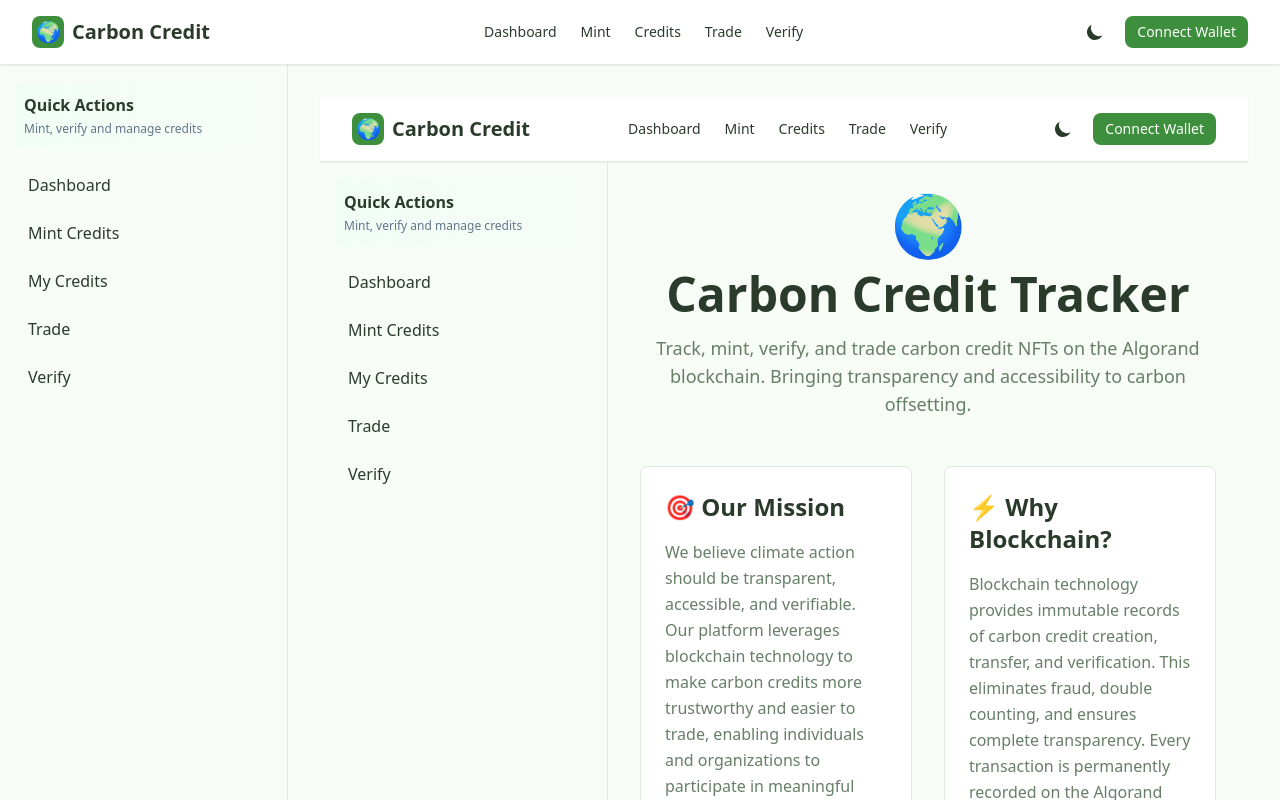
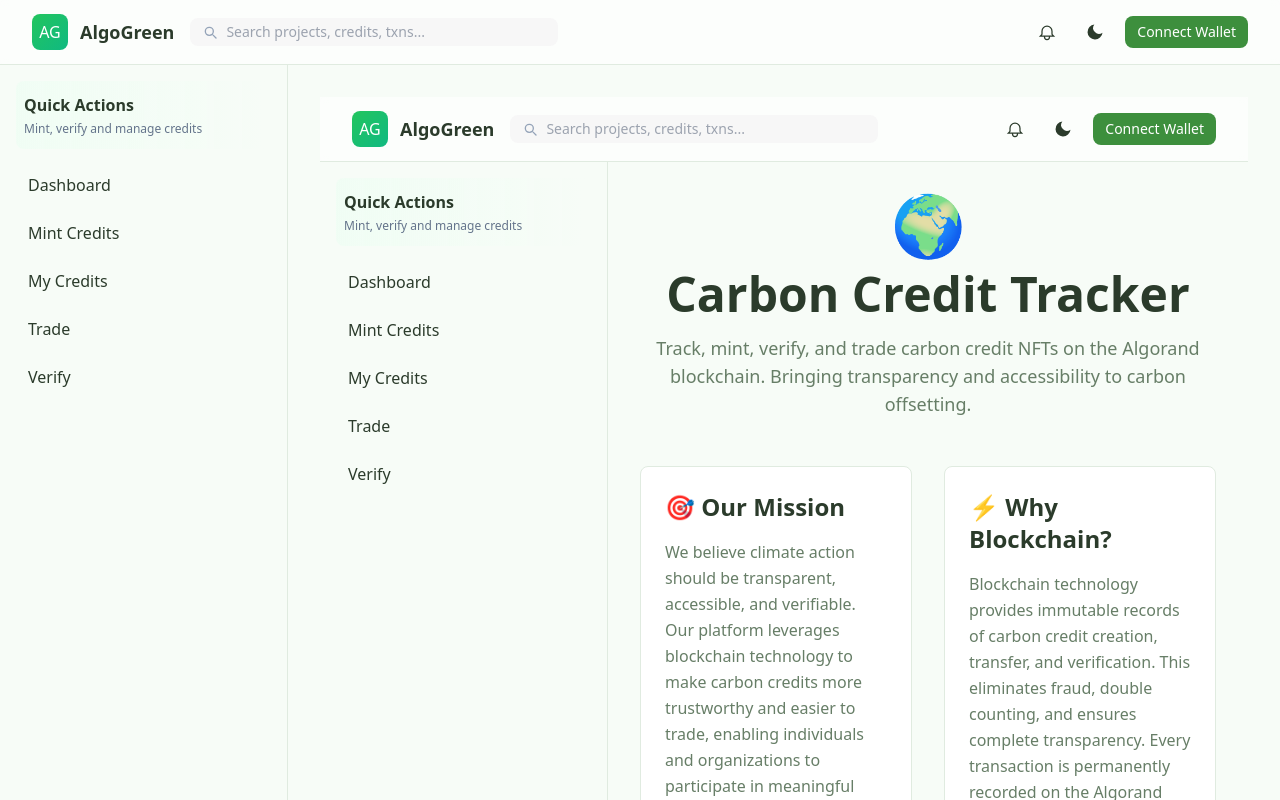
Before and after one commit to AdithyaPathakoti/AlgoGreen, a React (Vite) app: page /about in a window 1280 px wide. Shown: the top 800 px of the page. Built offline with nearby package versions, Linux system fonts and the light colour scheme.

Commit message:
feat(navbar): new top navigation, search and mobile menu

```diff
--- a/client/components/Navbar.tsx
+++ b/client/components/Navbar.tsx
@@ -8,7 +8,9 @@ import Button from "./Button";
 const Navbar: React.FC = () => {
   const { isConnected, address, connectWallet, disconnectWallet } = useWallet();
   const { isDark, toggleTheme } = useTheme();
-  const [isMenuOpen, setIsMenuOpen] = useState(false);
+  const [query, setQuery] = useState("");
+  const [menuOpen, setMenuOpen] = useState(false);
+  const [notifOpen, setNotifOpen] = useState(false);
 
   const handleWalletClick = async () => {
     if (isConnected) {
@@ -23,174 +25,67 @@ const Navbar: React.FC = () => {
   };
 
   return (
-    <nav className="sticky top-0 z-40 border-b border-border bg-card text-card-foreground shadow-sm">
+    <header className="sticky top-0 z-50 bg-card/60 backdrop-blur-sm border-b border-border">
       <div className="max-w-7xl mx-auto px-4 sm:px-6 lg:px-8">
         <div className="flex items-center justify-between h-16">
-          {/* Logo and Brand */}
-          <Link to="/" className="flex items-center gap-2 font-bold text-xl">
-            <div className="w-8 h-8 bg-primary rounded-lg flex items-center justify-center text-primary-foreground">
-              🌍
+          <div className="flex items-center gap-4">
+            <Link to="/" className="flex items-center gap-3">
+              <div className="w-9 h-9 rounded-lg bg-gradient-to-br from-green-500 to-emerald-500 flex items-center justify-center text-white">AG</div>
+              <span className="font-bold text-lg hidden sm:inline">AlgoGreen</span>
+            </Link>
+
+            <div className="hidden md:flex items-center bg-input rounded-lg px-3 py-1 gap-2">
+              <svg className="w-4 h-4 text-slate-400" fill="none" stroke="currentColor" viewBox="0 0 24 24"><path strokeWidth={2} strokeLinecap="round" strokeLinejoin="round" d="M21 21l-4.35-4.35M17 11a6 6 0 11-12 0 6 6 0 0112 0z"/></svg>
+              <input
+                value={query}
+                onChange={(e) => setQuery(e.target.value)}
+                placeholder="Search projects, credits, txns..."
+                className="bg-transparent outline-none text-sm w-80"
+              />
             </div>
-            <span className="hidden sm:inline text-foreground">
-              Carbon Credit
-            </span>
-          </Link>
-
-          {/* Desktop Navigation */}
-          <div className="hidden md:flex items-center gap-6">
-            <Link
-              to="/dashboard"
-              className="text-sm font-medium text-foreground hover:text-primary transition-colors"
-            >
-              Dashboard
-            </Link>
-            <Link
-              to="/mint"
-              className="text-sm font-medium text-foreground hover:text-primary transition-colors"
-            >
-              Mint
-            </Link>
-            <Link
-              to="/credits"
-              className="text-sm font-medium text-foreground hover:text-primary transition-colors"
-            >
-              Credits
-            </Link>
-            <Link
-              to="/trade"
-              className="text-sm font-medium text-foreground hover:text-primary transition-colors"
-            >
-              Trade
-            </Link>
-            <Link
-              to="/verify"
-              className="text-sm font-medium text-foreground hover:text-primary transition-colors"
-            >
-              Verify
-            </Link>
           </div>
 
-          {/* Right side actions */}
-          <div className="flex items-center gap-3">
-            {/* Theme Toggle */}
-            <button
-              onClick={toggleTheme}
-              className="p-2 rounded-lg hover:bg-accent/10 transition-colors text-foreground"
-              aria-label="Toggle theme"
-            >
+          <nav className="flex items-center gap-3">
+            <button onClick={() => setNotifOpen(!notifOpen)} aria-label="Notifications" className="p-2 rounded-md hover:bg-accent/10">
+              <svg className="w-5 h-5" viewBox="0 0 24 24" fill="none" stroke="currentColor"><path strokeWidth={1.5} d="M15 17h5l-1.405-1.405A2.032 2.032 0 0118 14.158V11a6 6 0 10-12 0v3.159c0 .538-.214 1.055-.595 1.436L4 17h5m6 0v1a3 3 0 11-6 0v-1m6 0H9"/></svg>
+            </button>
+
+            <button onClick={toggleTheme} className="p-2 rounded-md hover:bg-accent/10" aria-label="Toggle theme">
               {isDark ? (
-                <svg
-                  className="w-5 h-5"
-                  fill="currentColor"
-                  viewBox="0 0 20 20"
-                >
-                  <path
-                    fillRule="evenodd"
-                    d="M10 2a1 1 0 011 1v1a1 1 0 11-2 0V3a1 1 0 011-1zm4.22 1.78a1 1 0 011.414 0l.707.707a1 1 0 01-1.414 1.414l-.707-.707a1 1 0 010-1.414zm2.828 2.828a1 1 0 011.414 0l.707.707a1 1 0 01-1.414 1.414l-.707-.707a1 1 0 010-1.414zM10 7a3 3 0 100 6 3 3 0 000-6zm-7 9a1 1 0 011 1v1a1 1 0 11-2 0v-1a1 1 0 011-1zm14 0a1 1 0 011 1v1a1 1 0 11-2 0v-1a1 1 0 011-1z"
-                    clipRule="evenodd"
-                  />
-                </svg>
+                <svg className="w-5 h-5" viewBox="0 0 24 24" fill="currentColor"><path d="M12 3v2"/><path d="M12 19v2"/><path d="M4.2 4.2l1.4 1.4"/><path d="M18.4 18.4l1.4 1.4"/><circle cx="12" cy="12" r="4"/></svg>
               ) : (
-                <svg
-                  className="w-5 h-5"
-                  fill="currentColor"
-                  viewBox="0 0 20 20"
-                >
-                  <path d="M17.293 13.293A8 8 0 016.707 2.707a8.001 8.001 0 1010.586 10.586z" />
-                </svg>
+                <svg className="w-5 h-5" viewBox="0 0 24 24" fill="currentColor"><path d="M21 12.79A9 9 0 1111.21 3 7 7 0 0021 12.79z"/></svg>
               )}
             </button>
 
-            {/* Wallet Connection */}
-            <Button
-              onClick={handleWalletClick}
-              variant={isConnected ? "secondary" : "primary"}
-              size="sm"
-              className="hidden sm:inline-flex"
-            >
-              {isConnected ? formatAddress(address || "") : "Connect Wallet"}
-            </Button>
+            <div className="hidden sm:block">
+              <Button onClick={handleWalletClick} variant={isConnected ? "secondary" : "primary"} size="sm">
+                {isConnected ? formatAddress(address || "") : "Connect Wallet"}
+              </Button>
+            </div>
 
-            {/* Mobile Menu Toggle */}
-            <button
-              onClick={() => setIsMenuOpen(!isMenuOpen)}
-              className="md:hidden p-2 rounded-lg hover:bg-accent/10 transition-colors text-foreground"
-              aria-label="Toggle menu"
-            >
-              <svg
-                className="w-6 h-6"
-                fill="none"
-                stroke="currentColor"
-                viewBox="0 0 24 24"
-              >
-                <path
-                  strokeLinecap="round"
-                  strokeLinejoin="round"
-                  strokeWidth={2}
-                  d={
-                    isMenuOpen
-                      ? "M6 18L18 6M6 6l12 12"
-                      : "M4 6h16M4 12h16M4 18h16"
-                  }
-                />
-              </svg>
+            {/* Mobile menu */}
+            <button onClick={() => setMenuOpen(!menuOpen)} className="p-2 rounded-md md:hidden">
+              <svg className="w-6 h-6" viewBox="0 0 24 24" fill="none" stroke="currentColor"><path strokeWidth={2} strokeLinecap="round" strokeLinejoin="round" d="M4 6h16M4 12h16M4 18h16"/></svg>
             </button>
-          </div>
+          </nav>
         </div>
 
-        {/* Mobile Navigation */}
-        {isMenuOpen && (
-          <div className="md:hidden pb-4 space-y-2 border-t border-border pt-4">
-            <Link
-              to="/dashboard"
-              className="block px-4 py-2 text-sm font-medium text-foreground hover:bg-accent/10 rounded-lg transition-colors"
-              onClick={() => setIsMenuOpen(false)}
-            >
-              Dashboard
-            </Link>
-            <Link
-              to="/mint"
-              className="block px-4 py-2 text-sm font-medium text-foreground hover:bg-accent/10 rounded-lg transition-colors"
-              onClick={() => setIsMenuOpen(false)}
-            >
-              Mint
-            </Link>
-            <Link
-              to="/credits"
-              className="block px-4 py-2 text-sm font-medium text-foreground hover:bg-accent/10 rounded-lg transition-colors"
-              onClick={() => setIsMenuOpen(false)}
-            >
-              Credits
-            </Link>
-            <Link
-              to="/trade"
-              className="block px-4 py-2 text-sm font-medium text-foreground hover:bg-accent/10 rounded-lg transition-colors"
-              onClick={() => setIsMenuOpen(false)}
-            >
-              Trade
-            </Link>
-            <Link
-              to="/verify"
-              className="block px-4 py-2 text-sm font-medium text-foreground hover:bg-accent/10 rounded-lg transition-colors"
-              onClick={() => setIsMenuOpen(false)}
-            >
-              Verify
-            </Link>
-            <Button
-              onClick={() => {
-                handleWalletClick();
-                setIsMenuOpen(false);
-              }}
-              variant={isConnected ? "secondary" : "primary"}
-              size="sm"
-              className="w-full"
-            >
-              {isConnected ? formatAddress(address || "") : "Connect Wallet"}
-            </Button>
+        {/* Mobile expanded menu */}
+        {menuOpen && (
+          <div className="md:hidden mt-2 pb-4 border-t border-border">
+            <div className="flex flex-col gap-2 px-2">
+              <Link to="/dashboard" className="px-3 py-2 rounded">Dashboard</Link>
+              <Link to="/mint" className="px-3 py-2 rounded">Mint</Link>
+              <Link to="/credits" className="px-3 py-2 rounded">Credits</Link>
+              <Link to="/trade" className="px-3 py-2 rounded">Trade</Link>
+              <Link to="/verify" className="px-3 py-2 rounded">Verify</Link>
+              <Button onClick={handleWalletClick} variant={isConnected ? "secondary" : "primary"} size="sm" className="w-full">{isConnected ? formatAddress(address || "") : "Connect Wallet"}</Button>
+            </div>
           </div>
         )}
       </div>
-    </nav>
+    </header>
   );
 };
 
```
